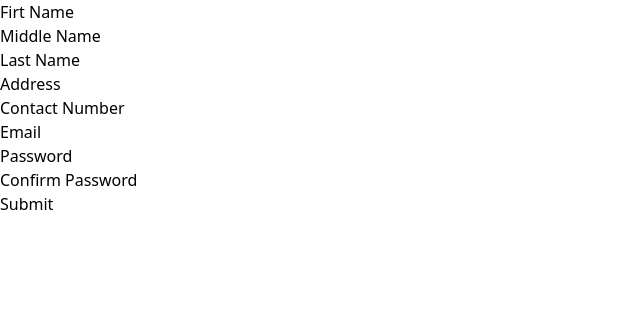
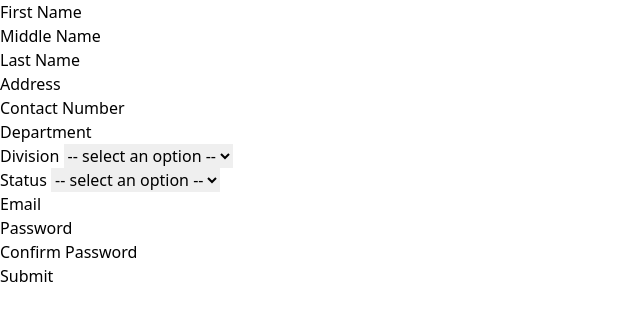
Before and after one commit to lancemartija/CI-Points-Management-System, a PHP site: template admin/view/addUser.php in a window 1280 px wide. Shown: the top 321 px of the page, without its empty margins (0-640 px from the left). Run offline with PHP 8.4, Linux system fonts and the light colour scheme; the template is opened without the code that fills it, so the values that code supplies are empty; style sheets or scripts are compiled from the project's sources.

Commit message:
add selection for department and division

```diff
--- a/admin/view/addUser.php
+++ b/admin/view/addUser.php
@@ -1,6 +1,6 @@
 <div>
     <form action="../includes/users.inc.php" method="POST">
-        <label for="firstname">Firt Name</label>
+        <label for="firstname">First Name</label>
         <input type="text" name="firstname" id="firstname" required><br>
 
         <label for="middlename">Middle Name</label>
@@ -14,6 +14,24 @@
 
         <label for="contact">Contact Number</label>
         <input type="number" name="contact" id="contact" required><br>
+
+        <label for="department">Department</label>
+        <input type="text" name="department" id="department" required><br>
+
+        <label for="division">Division</label>
+        <select name="division" id="type">
+            <option disabled selected value> -- select an option -- </option>
+            <option value="Integrated School">Integrated School</option>
+            <option value="College">College</option>
+            <option value="ASF/ASP">ASF/ASP</option>
+        </select><br>
+
+        <label for="status">Status</label>
+        <select name="status" id="type">
+            <option disabled selected value> -- select an option -- </option>
+            <option value="Active">Active</option>
+            <option value="Inactive">Inactive</option>
+        </select><br>
 
         <label for="email">Email</label>
         <input type="text" name="email" id="email" required><br>
```
